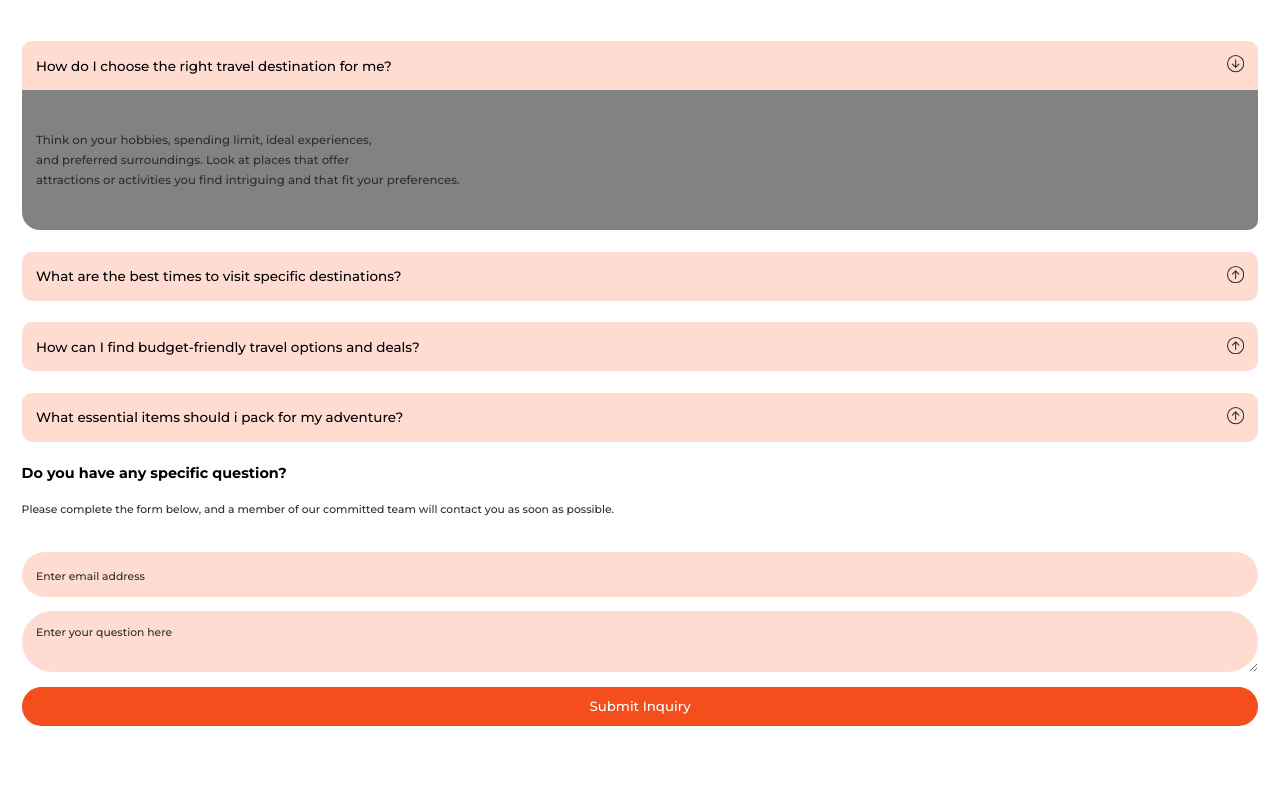
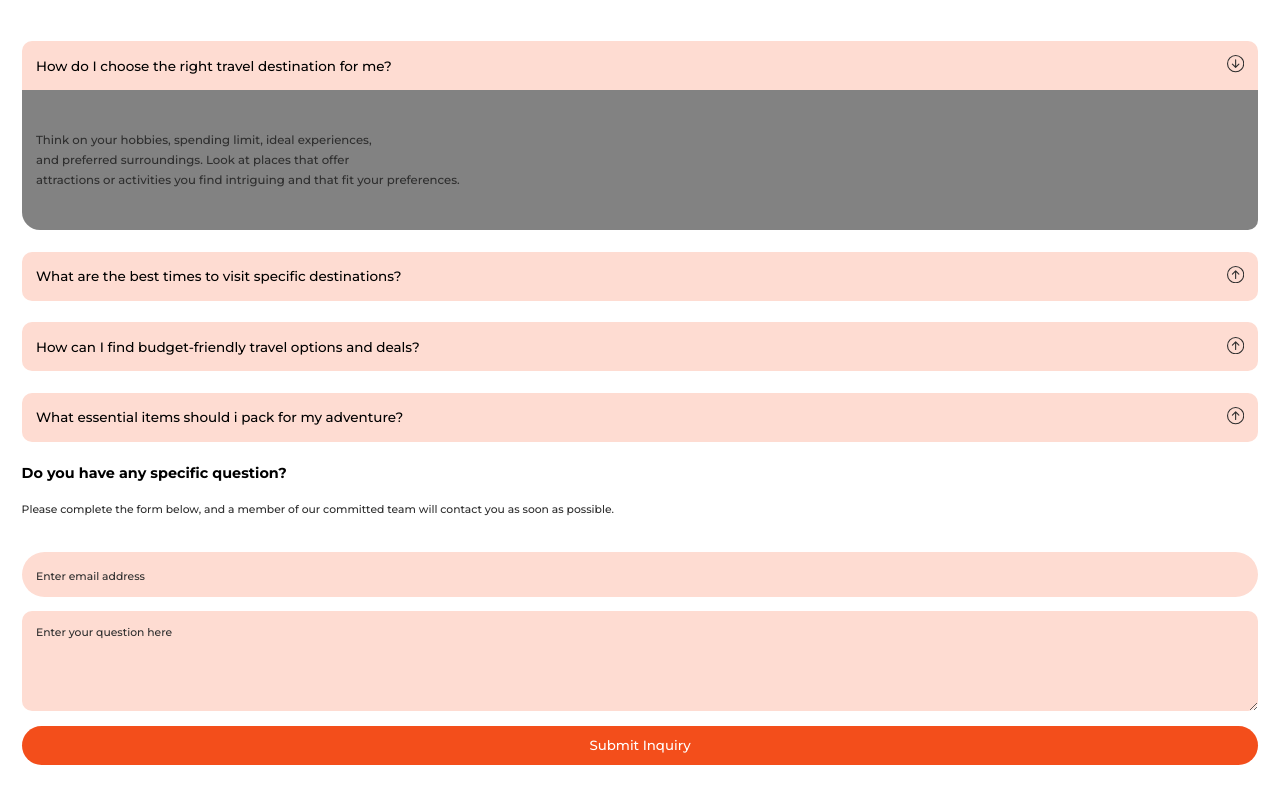
Before and after one commit to Chuma-rxt/TravelProject, a React (Vite) app: page / in a window 1280 px wide. Shown: the part 6343-7137 px from the top of the page. Before the commit the page ends 7097 px from the top, so only its background shows below. Built offline with nearby package versions, Linux system fonts and the light colour scheme.

Commit message:
textarea

```diff
--- a/src/Components/Questions/Questions.scss
+++ b/src/Components/Questions/Questions.scss
@@ -102,6 +102,11 @@ root{
                     color: var(--blackColor);
                 }
             }
+
+            textarea{
+                height: 100px;
+                border-radius: 10px;
+            }
         }
     }
 }
```
